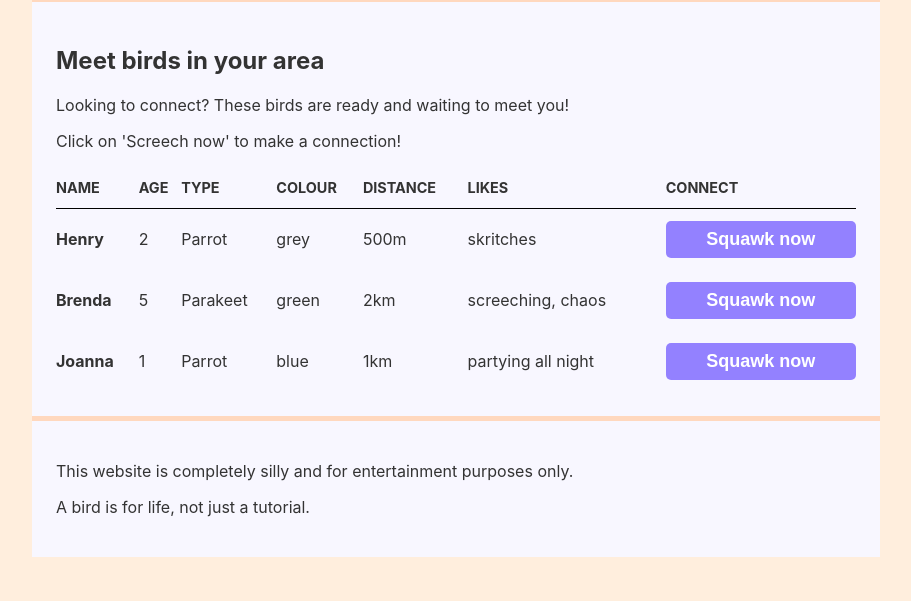
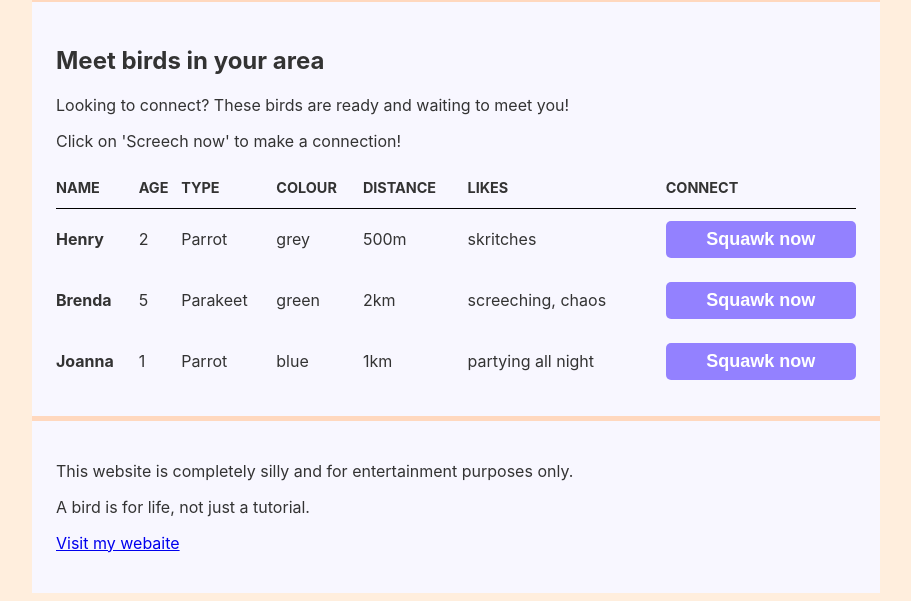
Before and after one commit to codedfinger/vagrant-website-deploy, a plain HTML site: page webcontent/index.html in a window 1280 px wide. Shown: the part 241-842 px from the top of the page, without its empty margins (184-1095 px from the left). Before the commit the page ends 806 px from the top, so only its background shows below. Drawn offline with Linux system fonts and the light colour scheme.

Commit message:
chore: update footer

```diff
--- a/webcontent/index.html
+++ b/webcontent/index.html
@@ -105,6 +105,7 @@
     <footer>
         <p>This website is completely silly and for entertainment purposes only.</p>
         <p>A bird is for life, not just a tutorial.</p>
+        <p><a href="https://www.codedfingers.com">Visit my webaite</a></p>
     </footer>
 </body>
 
```
